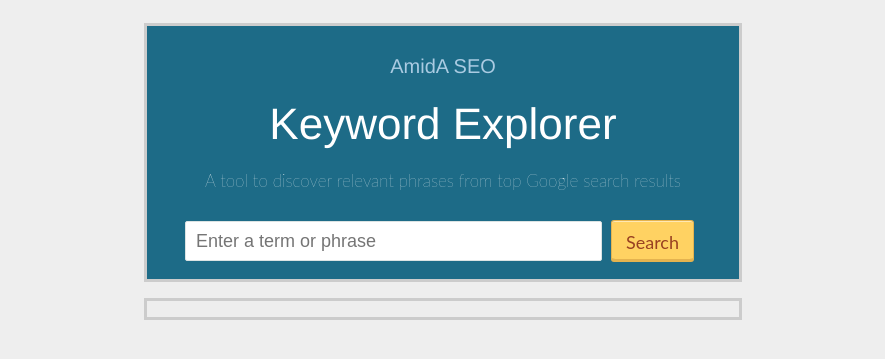
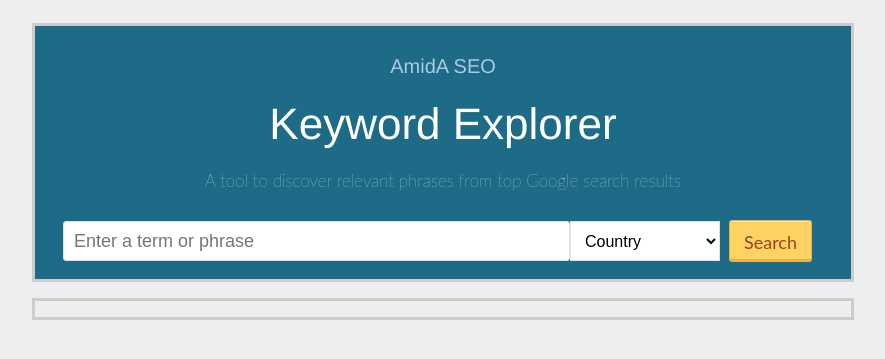
Before and after one commit to cash2one/amida-seo, a Flask app: page / in a window 1280 px wide. Shown: the top 359 px of the page, without its empty margins (208-1093 px from the left). Run offline with Flask 2, Linux system fonts and the light colour scheme; some libraries are stand-ins or nearby versions.

Commit message:
Support country location

```diff
--- a/app.py
+++ b/app.py
@@ -22,9 +22,12 @@
 
 @app.route('/', methods=['POST'])
 def show_result():
+    #userIP = request.remote_addr
     #engine = request.form['engine'].encode('utf8')
+
+    country = request.form['country']
     keyword = request.form['keyword'].encode('utf8')
-    analyser = KeywordAnalyser(keyword, tld="co.jp");
+    analyser = KeywordAnalyser(keyword, numofresults=10, tld=country);
     """if keyword == 'debug':
         return render_template('show_entries.html', error=engine)"""
     if keyword == '':
@@ -35,6 +38,6 @@
             title_keywords = analyser.extract_keywords(scrapresult.titles)
             des_keywords = analyser.extract_keywords(scrapresult.descriptions)
             content_keywords = analyser.extract_keywords(scrapresult.contents, content=True)
-            return render_template('show_entries.html', keyword=keyword, title_keywords=title_keywords, des_keywords=des_keywords, content_keywords=content_keywords)
+            return render_template('show_entries.html', keyword=keyword, selectedcountry=country, title_keywords=title_keywords, des_keywords=des_keywords, content_keywords=content_keywords)
         except Exception, e:
-            return render_template('show_entries.html', keyword=keyword, error=e)
+            return render_template('show_entries.html', keyword=keyword, selectedcountry=country, error=e)
--- a/static/style.css
+++ b/static/style.css
@@ -1,9 +1,9 @@
 body            { font-family: sans-serif; background: #eee; }
-.page           { margin: 15px auto; width: 36em; padding: 0.5em; background-color: #eee; }
-.banner           { margin-bottom: 0px auto; width: 36em; border: 3px solid #ccc;
-                  padding: 0.5em; background-color: #1D6B87; }
-.entries           { margin-top: -3px auto; width: 36em; border: 3px solid #ccc;
-                  padding: 0.5em; background-color: #eee; }
+.page           { margin: 15px auto; width: 800px; padding: 8px; background-color: #eee; }
+.banner           { margin-bottom: 0px auto; width: 800px; border: 3px solid #ccc;
+                  padding: 8px; background-color: #1D6B87; }
+.entries           { margin-top: -3px auto; width: 800px; border: 3px solid #ccc;
+                  padding: 8px; background-color: #eee; }
 
 div#loading {
     width: 35px;
@@ -89,44 +89,53 @@
 }
 
 .banner-search-bar {
-    margin-left: 30px;
+    margin-left: 20px;
     margin-bottom: 10px;
     color: #5D6769;
 }
 
-.bottom0 {
+.myinput-container {
+    display: -ms-flexbox;
+    display: flex;
+    margin-top: 0px !important;
     margin-bottom: 0px !important;
+    width: 800px;
 }
 
-.input-group {
+.myinput-group {
     display: -ms-flexbox;
     display: flex;
-}
-
-.input-group.input-group-large {
+    margin-top: 0px !important;
+    margin-bottom: 0px !important;
     min-width: 50px;
     height: 40px;
     line-height: 40px;
 }
 
-.top0 {
-    margin-top: 0px !important;
-}
-
-.text-focus {
+.keywordinput {
+    background-color: #FFF;
+    border: 1px solid #DBE3E3;
+    border-radius: 3px;
+    display: inline-block;
+    outline: none;
+    padding: 0 10px;
+    vertical-align: middle;
+    width: 485px;
     font-size: 18px;
     line-height: 22px;
 }
 
-.input {
+.countryinput {
     background-color: #FFF;
     border: 1px solid #DBE3E3;
-    border-radius: 2px;
+    border-radius: 0px;
     display: inline-block;
     outline: none;
     padding: 0 10px;
     vertical-align: middle;
-    width: 395px;
+    width: 150px;
+    font-size: 16px;
+    line-height: 22px;
 }
 
 .button-primary {
@@ -170,6 +179,7 @@
     color: #994122;
 }
 
+
 table {
     width:100%;
 }
--- a/templates/layout.html
+++ b/templates/layout.html
@@ -1,7 +1,8 @@
 <!doctype html>
 <title>AmidA Kyoto Office</title>
 <script type="text/javascript"
-  src="http://ajax.googleapis.com/ajax/libs/jquery/1.4.2/jquery.min.js"></script>
+  src="http://ajax.googleapis.com/ajax/libs/jquery/1.4.2/jquery.min.js">
+</script>
 <script type="text/javascript">
   var $SCRIPT_ROOT = {{ request.script_root|tojson|safe }};
 </script>
--- a/templates/show_entries.html
+++ b/templates/show_entries.html
@@ -7,11 +7,19 @@
 // ]]></script>
 <div class="banner-search-bar align-center">
   <form action="{{ url_for('show_result') }}" method="post">
-    <p class="top0 bottom0 input-group input-group-large">
-      <input class="input text-focus" type="text" placeholder="Enter a term or phrase" name="keyword" value='{{keyword}}'>
+    <div class="myinput-container">
+        <div class="myinput-group">
+          <input class="keywordinput" type="text" placeholder="Enter a term or phrase" name="keyword" value='{{keyword}}'>
+
+          <select name="country" class="countryinput" >
+            <option value="" disabled {% if not selectedcountry %} selected="selected"{% endif %}>Country</option>
+            <option value="com" {% if selectedcountry=='com' %} selected="selected"{% endif %}>United States</option>
+            <option value="co.jp" {% if selectedcountry=='co.jp' %} selected="selected"{% endif %}>Japan</option>
+          </select>
+
+        </div>
         <input type="submit" class="button-primary large-cta yellow wide-cta" value="Search" onclick="loading();">
-    </p>
-
+    </div>
 </form>
 </div>
 </div>
```
Also changed, not shown: __init__.py (+5 -3 lines).
